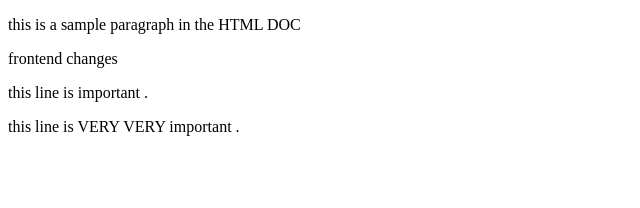
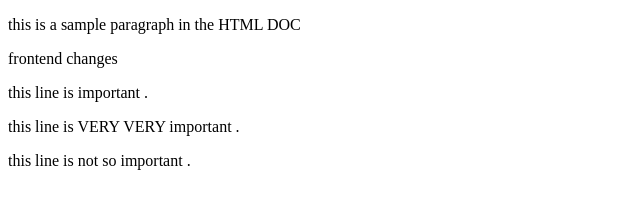
Before and after one commit to Sairam-Radhakrishnan/samplerepo, a plain HTML site: page index.html in a window 1280 px wide. Shown: the whole page, without its empty margins (0-640 px from the left). Drawn offline with Linux system fonts and the light colour scheme.

Commit message:
feat:added a changes

```diff
--- a/index.html
+++ b/index.html
@@ -3,3 +3,4 @@
 <p>frontend changes</p>
 <p>this line is important .</p>
 <p>this line is VERY VERY important  .</p>
+<p>this line is not so  important .</p>
```
